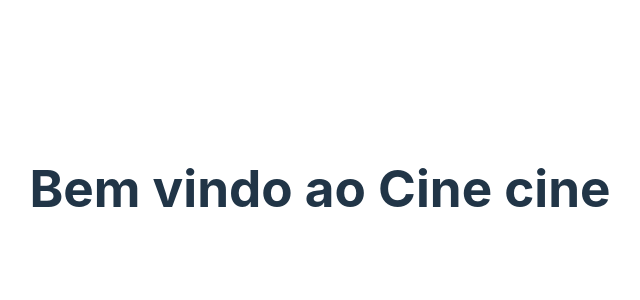
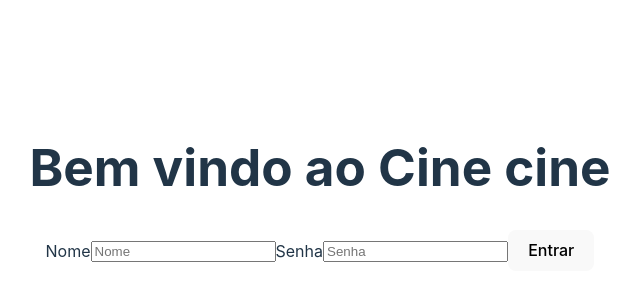
Before and after one commit to amandaafreitas/projeto-react, a React (Vite) app: page / in a window 1280 px wide. Shown: the part 212-512 px from the top of the page, without its empty margins (320-960 px from the left). Built offline with nearby package versions, Linux system fonts and the light colour scheme.

Commit message:
usando yup para validacao de formulario

```diff
--- a/package.json
+++ b/package.json
@@ -10,7 +10,8 @@
   },
   "dependencies": {
     "react": "^18.2.0",
-    "react-dom": "^18.2.0"
+    "react-dom": "^18.2.0",
+    "yup": "^0.32.11"
   },
   "devDependencies": {
     "@types/react": "^18.0.24",
--- a/src/App.jsx
+++ b/src/App.jsx
@@ -1,10 +1,12 @@
 // import reactLogo from './assets/react.svg'
 import "./App.css";
+import Login from "./pages/Login";
 
 function App() {
   return (
     <>
       <h1>Bem vindo ao Cine cine</h1>
+      <Login />
     </>
   );
 }
--- /dev/null
+++ b/src/pages/Login/index.jsx
@@ -0,0 +1,45 @@
+import * as yup from "yup";
+
+const Login = () => {
+  const validacaoSchema = yup.object({
+    nome: yup.string().required(),
+    senha: yup.string().min(4).max(10).required(),
+  });
+
+  const valida = async (e) => {
+    e.preventDefault();
+    let formData = {
+      nome: e.target[0].value,
+      senha: e.target[1].value,
+    };
+
+    const estahValido = await validacaoSchema.isValid(formData);
+    console.log(estahValido);
+  };
+
+  return (
+    <>
+      <form onSubmit={valida}>
+        <label htmlFor="nome">Nome</label>
+        <input
+          type="text"
+          id="nome"
+          name="nome"
+          placeholder="Nome"
+          autoComplete="on"
+        />
+        <label htmlFor="senha">Senha</label>
+        <input
+          type="password"
+          id="senha"
+          name="senha"
+          placeholder="Senha"
+          autoComplete="on"
+        />
+        <button type="submit">Entrar</button>
+      </form>
+    </>
+  );
+};
+
+export default Login;
```
Also changed, not shown: 1 other file (tests, documents, lock files or other folders).
